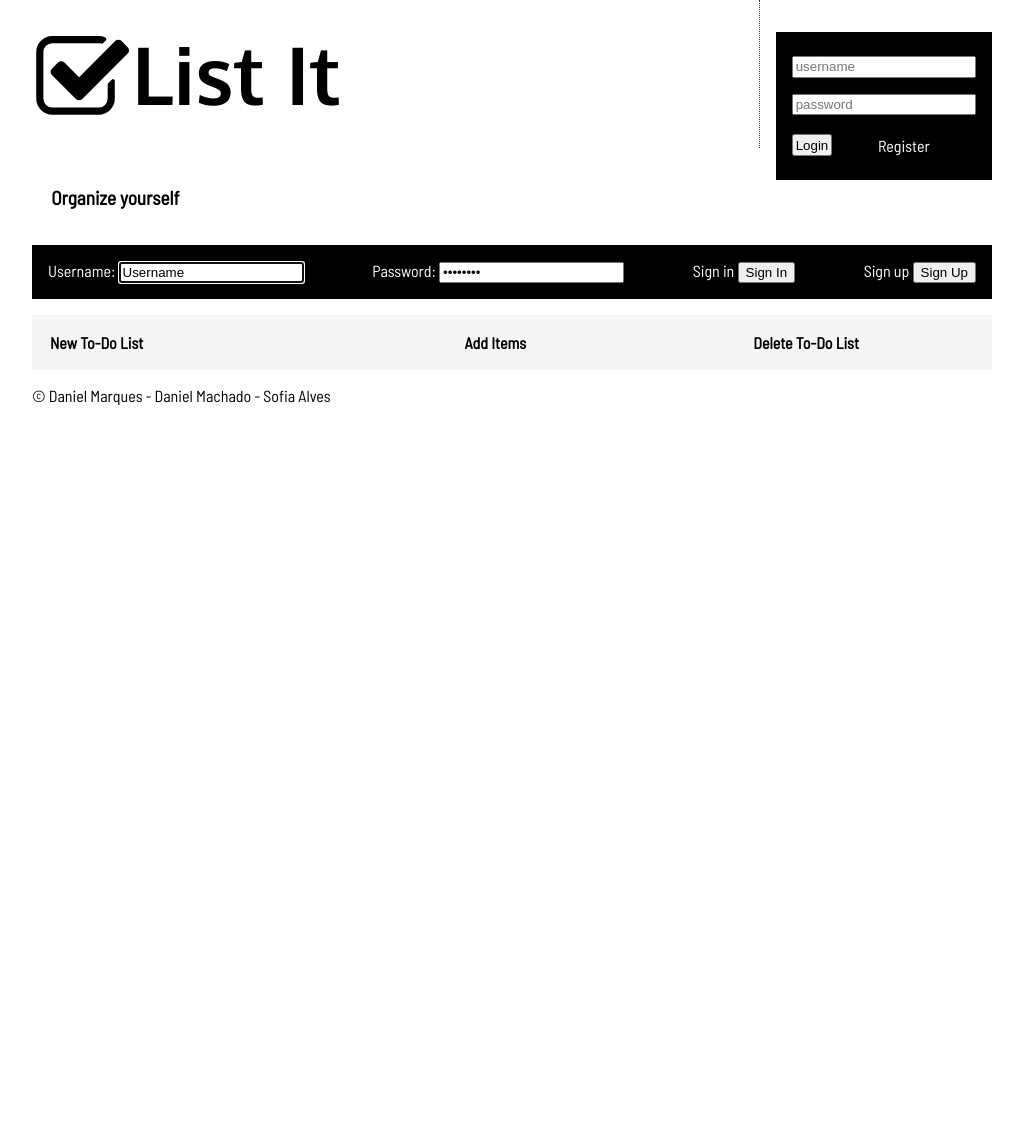
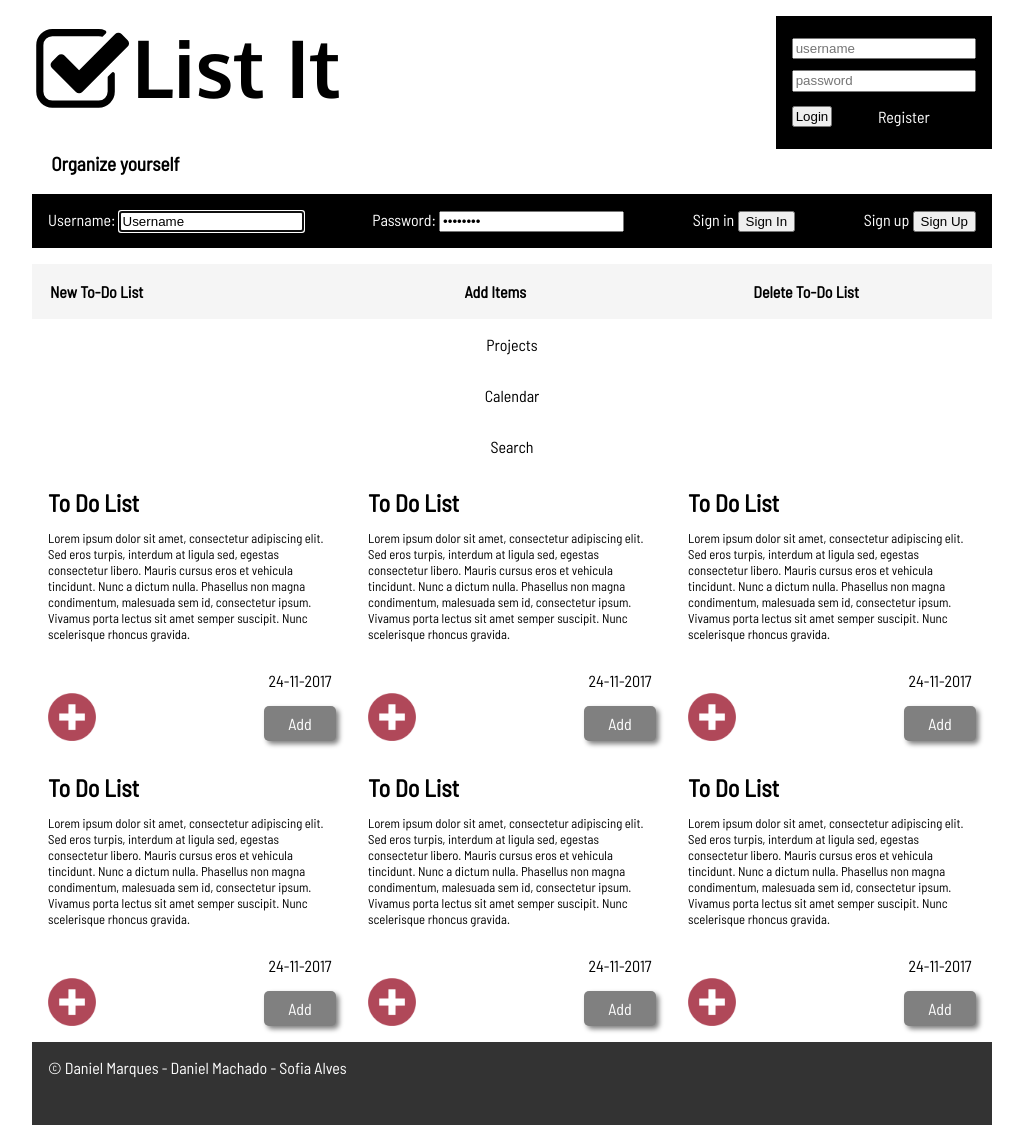
Before and after one commit to rendoir/feup-ltw, a PHP site: page / in a window 1280 px wide. Shown: the whole page, without its empty margins (128-1151 px from the left). Before the commit the page ends 406 px from the top, so only its background shows below. Run offline with PHP 8.4, Linux system fonts and the light colour scheme; lists and menus that the app fills with data are empty.

Commit message:
categories does not grid properly

```diff
--- a/css/style.css
+++ b/css/style.css
@@ -2,6 +2,12 @@ body {
   width: 60em;
   margin: 0 auto;
   font-family: 'Barlow Semi Condensed', sans-serif;
+  grid-template-columns: 1fr 3fr;
+  grid-template-areas:
+    "header     header"
+    "menu       menu"
+    "categories products"
+    "footer     footer";
 }
 
 body > header {
@@ -42,7 +48,6 @@ body > header {
 
 #user  {
   padding: 1em 0 1em 1em;
-  border-left: 1px dotted #333;
 }
 
 #user form {
@@ -82,7 +87,7 @@ form {
   background-color: Black;
   color: white;
   padding: 1em;
-  margin-top: 1em;
+  margin-top: 0em;
 }
 
 table {
@@ -100,6 +105,161 @@ th:first-child, td:first-child {
   text-align: left;
 }
 
-footer {
+#menu {
+  grid-area: menu;
+}
+
+#menu ul {
+  display: flex;
+  margin: 0;
+  padding: 0;
+  justify-content: productsspace-around;
+}
+
+#menu li {
+  display: block;
+  text-align: center;
+  flex: 1;
+}
+
+#menu li:nth-child(1) {
+  background-color: #0084c8;
+}
+
+#menu li:nth-child(2) {
+  background-color: #ffc022;
+}
+
+#menu li:nth-child(3) {
+  background-color: #dc0000;
+}
+
+#menu li:nth-child(4) {
+  background-color: #333333;
+}
+
+#menu li a {
+  padding: 1em;
+  display: block;
+  color: white;
+  text-decoration: none;
+}
+
+#menu li a:hover {
+  text-shadow:0px 0px 5px white;
+}
+
+#categories {
+  grid-area: categories;
+}
+
+#categories h2 {
+  display: none;
+}
+
+#categories ul {
+  margin: 0;
+  padding: 0;
+}
+
+#categories li {
+  display: block;
+  text-align: center;
+}
+
+
+#categories li a {
+  display: block;
+  text-decoration: none;
+  padding: 1em;
+  color: black;
+}
+
+#categories li a:hover {
+  background-color: #333;
+  color: white;
+}
+
+#products {
+  grid-area: main;
+  display: grid;
+  grid-template-columns: 1fr 1fr 1fr;
+}
+
+#products article {
+  display: grid;
+  padding: 1em;
+  grid-template-columns: 3fr 1fr;
+  grid-template-rows: auto auto 1fr auto;
+}
+
+#products article h2 {
+  grid-column-end: span 2;
+  margin: 0;
+}
+
+#products article .description {
+  font-size: 0.8em;
+  grid-column-end: span 2;
+}
+
+#products article img {
+  grid-row-end: span 2;
+  max-width: 3em;
+  align-self: flex-end;
+}
+
+#products article .date {
+  flex: 1;
+  align-self: end;
+  justify-self: center;
+}
+
+#products article a {
+  background-color: grey;
+  color: white;
+  text-decoration: none;
+  padding: 0.5em;
+  text-align: center;
+  border-radius: 5px;
+  box-shadow: 3px 3px 5px grey;
+}
+
+#products article a:hover {
+  text-shadow:0px 0px 5px white;
+}
+
+#cart {
+  grid-area: main;
   margin: 1em 0;
 }
+
+#cart table {
+  width: 100%;
+  padding: 1em;
+  border-collapse: collapse;
+}
+
+#cart table th, #cart table td {
+  padding: 1em;
+  text-align: center;
+  border-top: 1px solid black;
+  border-bottom: 1px solid black;
+}
+
+#cart table th:first-child, #cart table td:first-child {
+  text-align: left;
+}
+
+#cart form {
+  text-align: right;
+  margin: 1em 0;
+}
+
+
+footer {
+  grid-area: footer;
+  background-color: #333;
+  color: white;
+  padding: 1em;
+}
--- a/index.php
+++ b/index.php
@@ -31,6 +31,8 @@
       <label> Organize yourself </label>
     </form>
 
+
+
     <form id="login" method="post" action="../php/login.php">
       <label>Username: <input id="username" name="username" type="text" value="Username" autofocus></label>
       <label>Password: <input id="password" name="password" type="password" value="Password"></label>
@@ -42,9 +44,64 @@
       <tr><th>New To-Do List</th><th>Add Items </th><th>Delete To-Do List</th></tr>
     </table>
 
+
+    <section id="categories">
+      <h2>Categories</h2>
+      <ul>
+        <li><a href="?cat_id=1">Projects</a></li>
+        <li><a href="?cat_id=2">Calendar</a></li>
+        <li><a href="?cat_id=3">Search</a></li>
+      </ul>
+    </section>
+
+    <section id="products">
+      <article>
+        <h2>To Do List</h2>
+        <p class="description">Lorem ipsum dolor sit amet, consectetur adipiscing elit. Sed eros turpis, interdum at ligula sed, egestas consectetur libero. Mauris cursus eros et vehicula tincidunt. Nunc a dictum nulla. Phasellus non magna condimentum, malesuada sem id, consectetur ipsum. Vivamus porta lectus sit amet semper suscipit. Nunc scelerisque rhoncus gravida. </p>
+        <img src="images/plus.png">
+        <p class="date">24-11-2017</p>
+        <a href="action_add_to_cart.php?id=1">Add</a>
+      </article>
+      <article>
+        <h2>To Do List</h2>
+        <p class="description">Lorem ipsum dolor sit amet, consectetur adipiscing elit. Sed eros turpis, interdum at ligula sed, egestas consectetur libero. Mauris cursus eros et vehicula tincidunt. Nunc a dictum nulla. Phasellus non magna condimentum, malesuada sem id, consectetur ipsum. Vivamus porta lectus sit amet semper suscipit. Nunc scelerisque rhoncus gravida. </p>
+        <img src="images/plus.png">
+        <p class="date">24-11-2017</p>
+        <a href="action_add_to_cart.php?id=1">Add</a>
+      </article>
+      <article>
+        <h2>To Do List</h2>
+        <p class="description">Lorem ipsum dolor sit amet, consectetur adipiscing elit. Sed eros turpis, interdum at ligula sed, egestas consectetur libero. Mauris cursus eros et vehicula tincidunt. Nunc a dictum nulla. Phasellus non magna condimentum, malesuada sem id, consectetur ipsum. Vivamus porta lectus sit amet semper suscipit. Nunc scelerisque rhoncus gravida. </p>
+        <img src="images/plus.png">
+        <p class="date">24-11-2017</p>
+        <a href="action_add_to_cart.php?id=1">Add</a>
+      </article>
+      <article>
+        <h2>To Do List</h2>
+        <p class="description">Lorem ipsum dolor sit amet, consectetur adipiscing elit. Sed eros turpis, interdum at ligula sed, egestas consectetur libero. Mauris cursus eros et vehicula tincidunt. Nunc a dictum nulla. Phasellus non magna condimentum, malesuada sem id, consectetur ipsum. Vivamus porta lectus sit amet semper suscipit. Nunc scelerisque rhoncus gravida. </p>
+        <img src="images/plus.png">
+        <p class="date">24-11-2017</p>
+        <a href="action_add_to_cart.php?id=1">Add</a>
+      </article>
+      <article>
+        <h2>To Do List</h2>
+        <p class="description">Lorem ipsum dolor sit amet, consectetur adipiscing elit. Sed eros turpis, interdum at ligula sed, egestas consectetur libero. Mauris cursus eros et vehicula tincidunt. Nunc a dictum nulla. Phasellus non magna condimentum, malesuada sem id, consectetur ipsum. Vivamus porta lectus sit amet semper suscipit. Nunc scelerisque rhoncus gravida. </p>
+        <img src="images/plus.png">
+        <p class="date">24-11-2017</p>
+        <a href="action_add_to_cart.php?id=1">Add</a>
+      </article>
+      <article>
+        <h2>To Do List</h2>
+        <p class="description">Lorem ipsum dolor sit amet, consectetur adipiscing elit. Sed eros turpis, interdum at ligula sed, egestas consectetur libero. Mauris cursus eros et vehicula tincidunt. Nunc a dictum nulla. Phasellus non magna condimentum, malesuada sem id, consectetur ipsum. Vivamus porta lectus sit amet semper suscipit. Nunc scelerisque rhoncus gravida. </p>
+        <img src="images/plus.png">
+        <p class="date">24-11-2017</p>
+        <a href="action_add_to_cart.php?id=1">Add</a>
+      </article>
+    </section>
+
+
     <footer>
-      <label> &copy; Daniel Marques - Daniel Machado - Sofia Alves </label>
-
+      &copy; Daniel Marques - Daniel Machado - Sofia Alves
     <footer>
 
   </body>
```
Also changed, not shown: images/plus.png (added).
